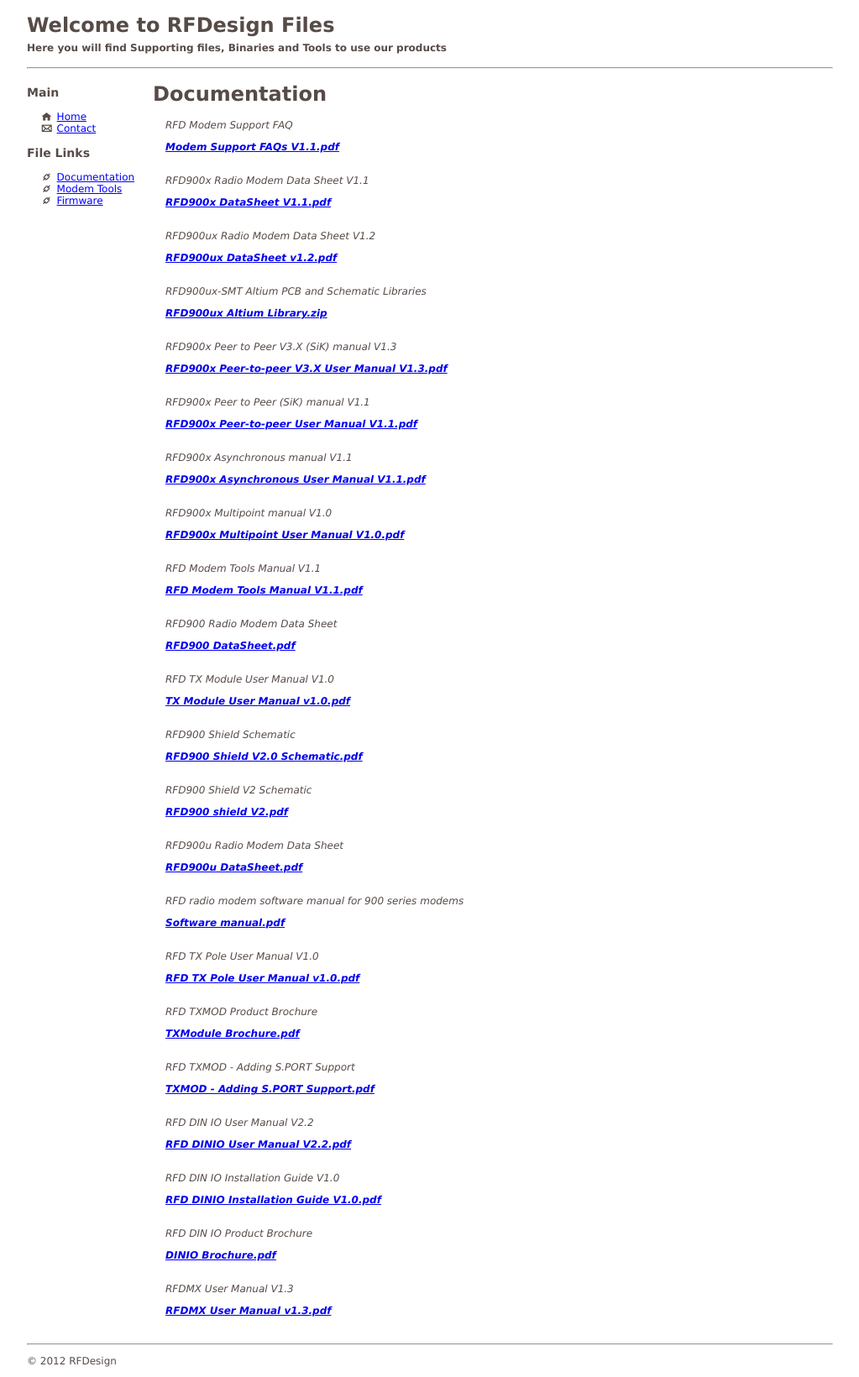
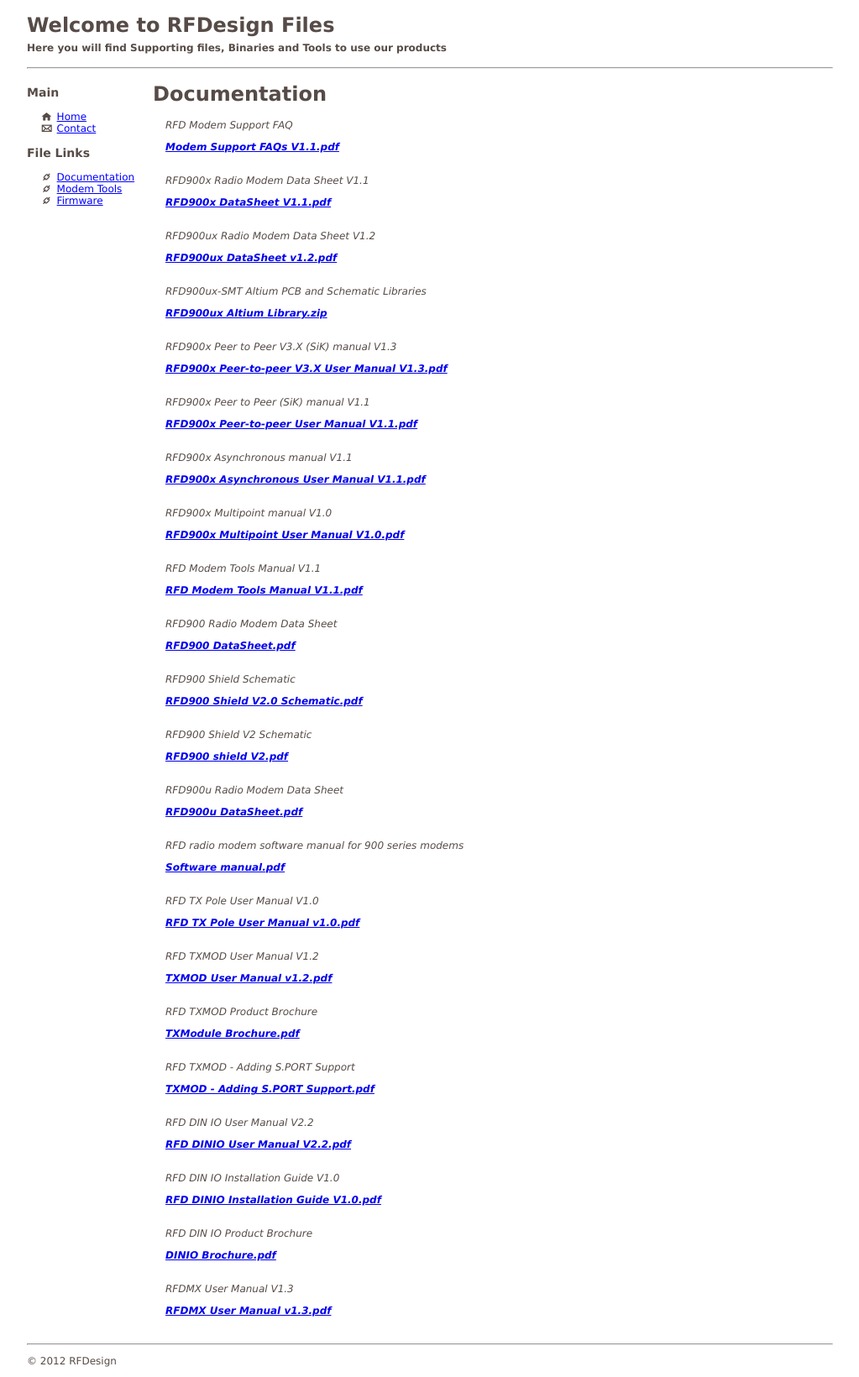
Before and after one commit to RFDesign/rfdesign.github.io, a Jekyll site: the page built from docs.html, in a window 1280 px wide. Shown: the whole page at 84% size, without its empty margins (26-1049 px from the left). Built offline with Jekyll 4.4.1, drawn with Linux system fonts in a browser that asks for light colours.

Commit message:
Update docs.yml

```diff
--- a/_data/docs.yml
+++ b/_data/docs.yml
@@ -30,8 +30,6 @@
 #  des: RFD Modem Tools Manual V1.0
 - file: RFD900 DataSheet.pdf
   des: RFD900 Radio Modem Data Sheet
-- file: TX Module User Manual v1.0.pdf
-  des: RFD TX Module User Manual V1.0
 - file: RFD900 Shield V2.0 Schematic.pdf
   des: RFD900 Shield Schematic
 - file: RFD900 shield V2.pdf
@@ -39,9 +37,11 @@
 - file: RFD900u DataSheet.pdf
   des: RFD900u Radio Modem Data Sheet
 - file: Software manual.pdf
-  des: RFD	radio	modem	software manual for 900 series modems
+  des: RFD radio	modem	software manual for 900 series modems
 - file: RFD TX Pole User Manual v1.0.pdf
   des: RFD TX Pole User Manual V1.0
+- file: TXMOD User Manual v1.2.pdf
+  des: RFD TXMOD User Manual V1.2
 - file: TXModule Brochure.pdf
   des: RFD TXMOD Product Brochure
 - file: TXMOD - Adding S.PORT Support.pdf
```
